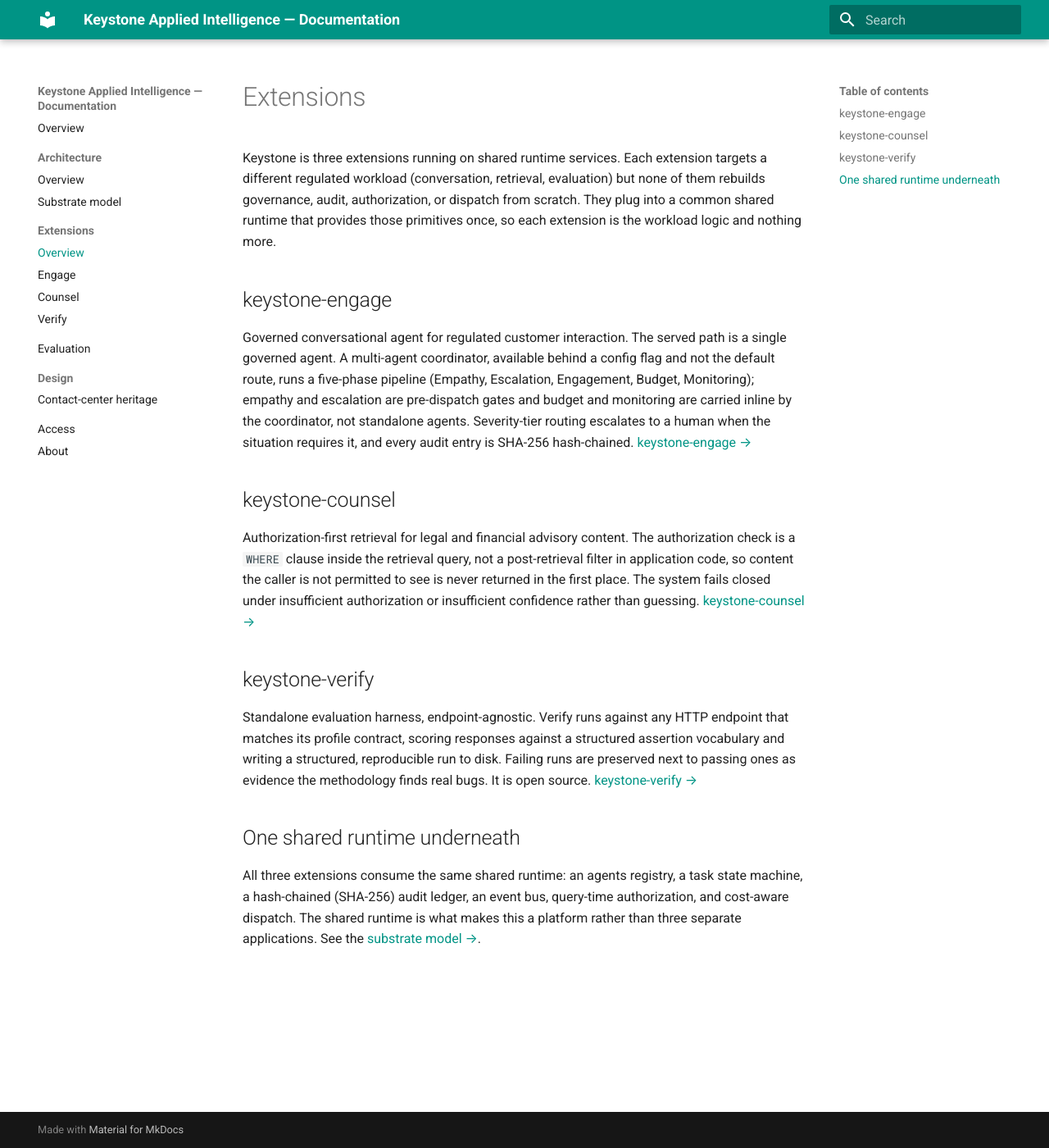
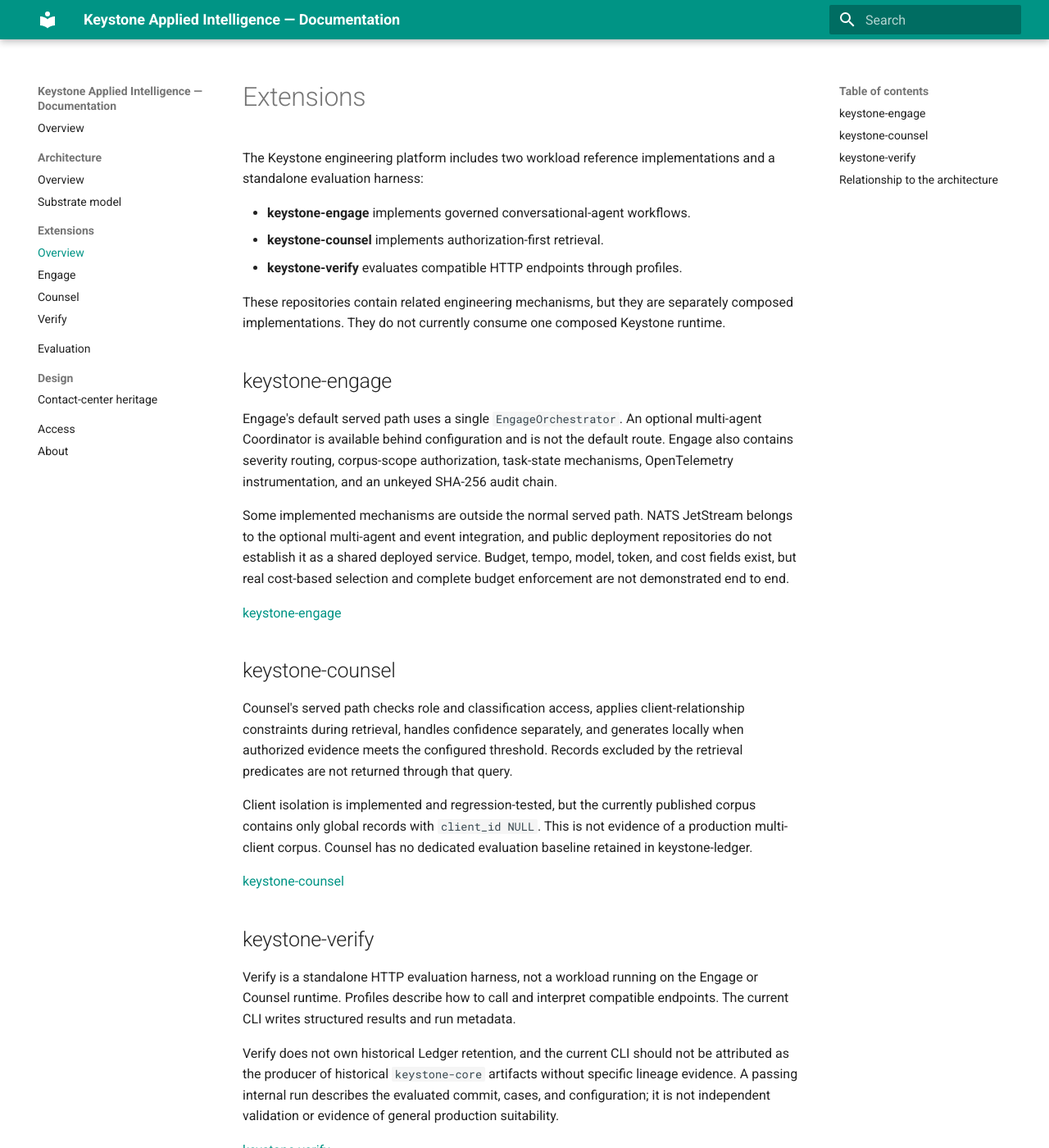
Before and after one commit to getkeystone/keystone-platform-docs, an MkDocs documentation site: the page built from docs/extensions/index.md, in a window 1280 px wide and 1400 px high. Shown: the whole window at 82% size. Built offline with MkDocs 1.6.1 and Material for MkDocs 9.7.7, drawn with Linux system fonts in a browser that asks for light colours; some of the changed text lies outside the part shown.

Commit message:
docs: separate extension workloads from evaluation infrastructure

```diff
--- a/docs/extensions/index.md
+++ b/docs/extensions/index.md
@@ -1,46 +1,70 @@
 # Extensions
 
-Keystone is three extensions running on shared runtime services. Each extension
-targets a different regulated workload (conversation, retrieval, evaluation)
-but none of them rebuilds governance, audit, authorization, or dispatch from
-scratch. They plug into a common shared runtime that provides those primitives once,
-so each extension is the workload logic and nothing more.
+The Keystone engineering platform includes two workload reference
+implementations and a standalone evaluation harness:
+
+- **keystone-engage** implements governed conversational-agent workflows.
+- **keystone-counsel** implements authorization-first retrieval.
+- **keystone-verify** evaluates compatible HTTP endpoints through profiles.
+
+These repositories contain related engineering mechanisms, but they are
+separately composed implementations. They do not currently consume one composed
+Keystone runtime.
 
 ## keystone-engage
 
-Governed conversational agent for regulated customer interaction. The served
-path is a single governed agent. A multi-agent coordinator, available behind a
-config flag and not the default route, runs a five-phase pipeline (Empathy,
-Escalation, Engagement, Budget, Monitoring); empathy and escalation are
-pre-dispatch gates and budget and monitoring are carried inline by the
-coordinator, not standalone agents. Severity-tier routing escalates to a human
-when the situation requires it, and every audit entry is SHA-256 hash-chained.
-[keystone-engage →](engage.md)
+Engage's default served path uses a single `EngageOrchestrator`. An optional
+multi-agent Coordinator is available behind configuration and is not the default
+route. Engage also contains severity routing, corpus-scope authorization,
+task-state mechanisms, OpenTelemetry instrumentation, and an unkeyed SHA-256
+audit chain.
+
+Some implemented mechanisms are outside the normal served path. NATS JetStream
+belongs to the optional multi-agent and event integration, and public deployment
+repositories do not establish it as a shared deployed service. Budget, tempo,
+model, token, and cost fields exist, but real cost-based selection and complete
+budget enforcement are not demonstrated end to end.
+
+[keystone-engage](engage.md)
 
 ## keystone-counsel
 
-Authorization-first retrieval for legal and financial advisory content. The
-authorization check is a `WHERE` clause inside the retrieval query, not a
-post-retrieval filter in application code, so content the caller is not
-permitted to see is never returned in the first place. The system fails closed
-under insufficient authorization or insufficient confidence rather than
-guessing.
-[keystone-counsel →](counsel.md)
+Counsel's served path checks role and classification access, applies
+client-relationship constraints during retrieval, handles confidence separately,
+and generates locally when authorized evidence meets the configured threshold.
+Records excluded by the retrieval predicates are not returned through that
+query.
+
+Client isolation is implemented and regression-tested, but the currently
+published corpus contains only global records with `client_id NULL`. This is not
+evidence of a production multi-client corpus. Counsel has no dedicated
+evaluation baseline retained in keystone-ledger.
+
+[keystone-counsel](counsel.md)
 
 ## keystone-verify
 
-Standalone evaluation harness, endpoint-agnostic. Verify runs against any HTTP
-endpoint that matches its profile contract, scoring responses against a
-structured assertion vocabulary and writing a structured, reproducible run to
-disk. Failing runs are preserved next to passing ones as evidence the
-methodology finds real bugs.
-It is open source.
-[keystone-verify →](verify.md)
+Verify is a standalone HTTP evaluation harness, not a workload running on the
+Engage or Counsel runtime. Profiles describe how to call and interpret
+compatible endpoints. The current CLI writes structured results and run
+metadata.
 
-## One shared runtime underneath
+Verify does not own historical Ledger retention, and the current CLI should not
+be attributed as the producer of historical `keystone-core` artifacts without
+specific lineage evidence. A passing internal run describes the evaluated
+commit, cases, and configuration; it is not independent validation or evidence
+of general production suitability.
 
-All three extensions consume the same shared runtime: an agents registry, a task
-state machine, a hash-chained (SHA-256) audit ledger, an event bus, query-time
-authorization, and cost-aware dispatch. The shared runtime is what
-makes this a platform rather than three separate applications.
-See the [substrate model →](../architecture/substrate.md).
+[keystone-verify](verify.md)
+
+## Relationship to the architecture
+
+The repositories provide engineering examples relevant to shared-substrate
+design concerns such as authorization, task state, evidence, and resource
+metadata. Their mechanisms have different coverage and are not one universal
+audit, authorization, event, or dispatch implementation.
+
+The broader [system architecture](../architecture/index.md) documents those
+boundaries. The [substrate model](../architecture/substrate.md) is a research
+abstraction whose candidate dimensions remain hypotheses rather than a complete
+ontology or an implemented service stack.
```
